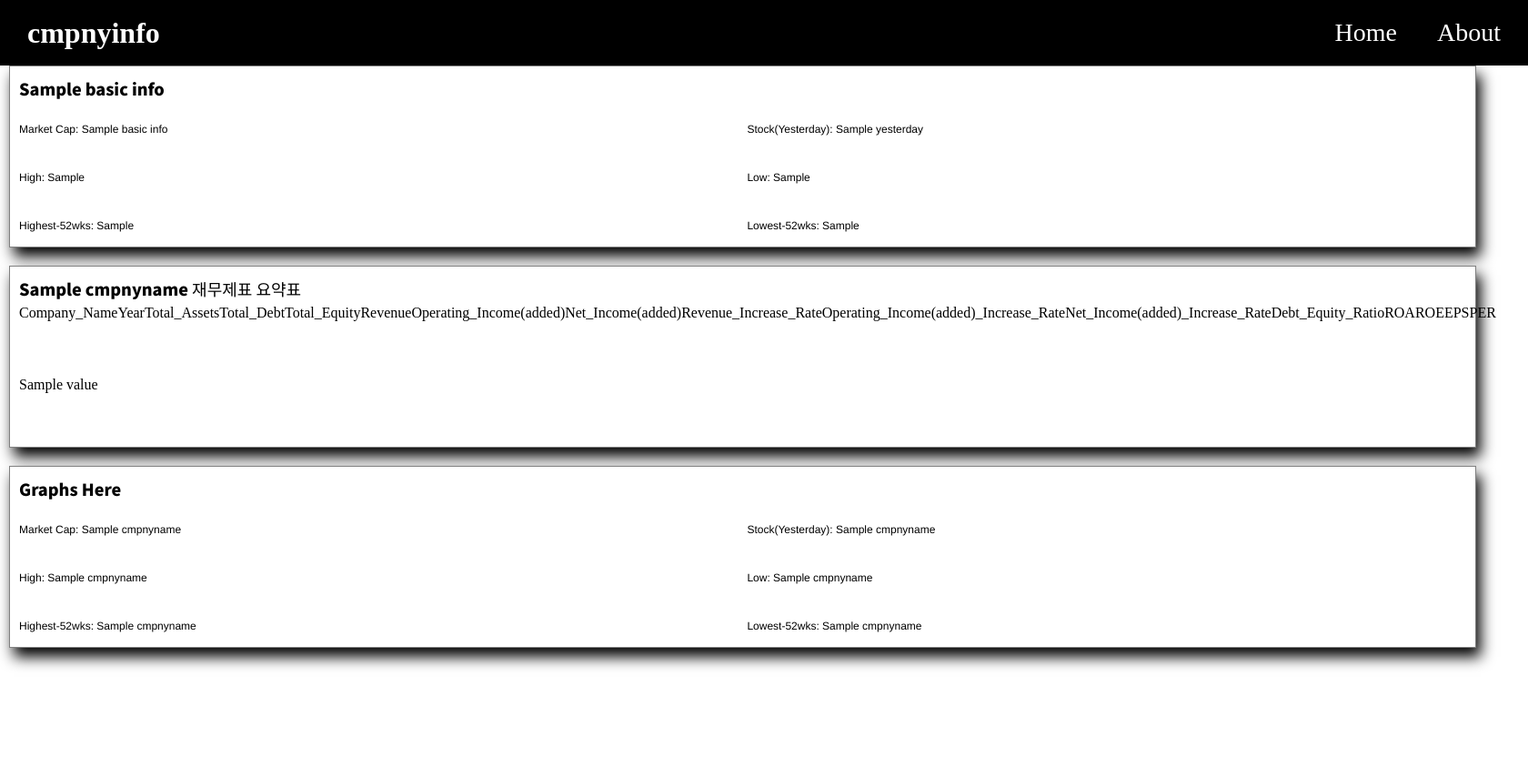
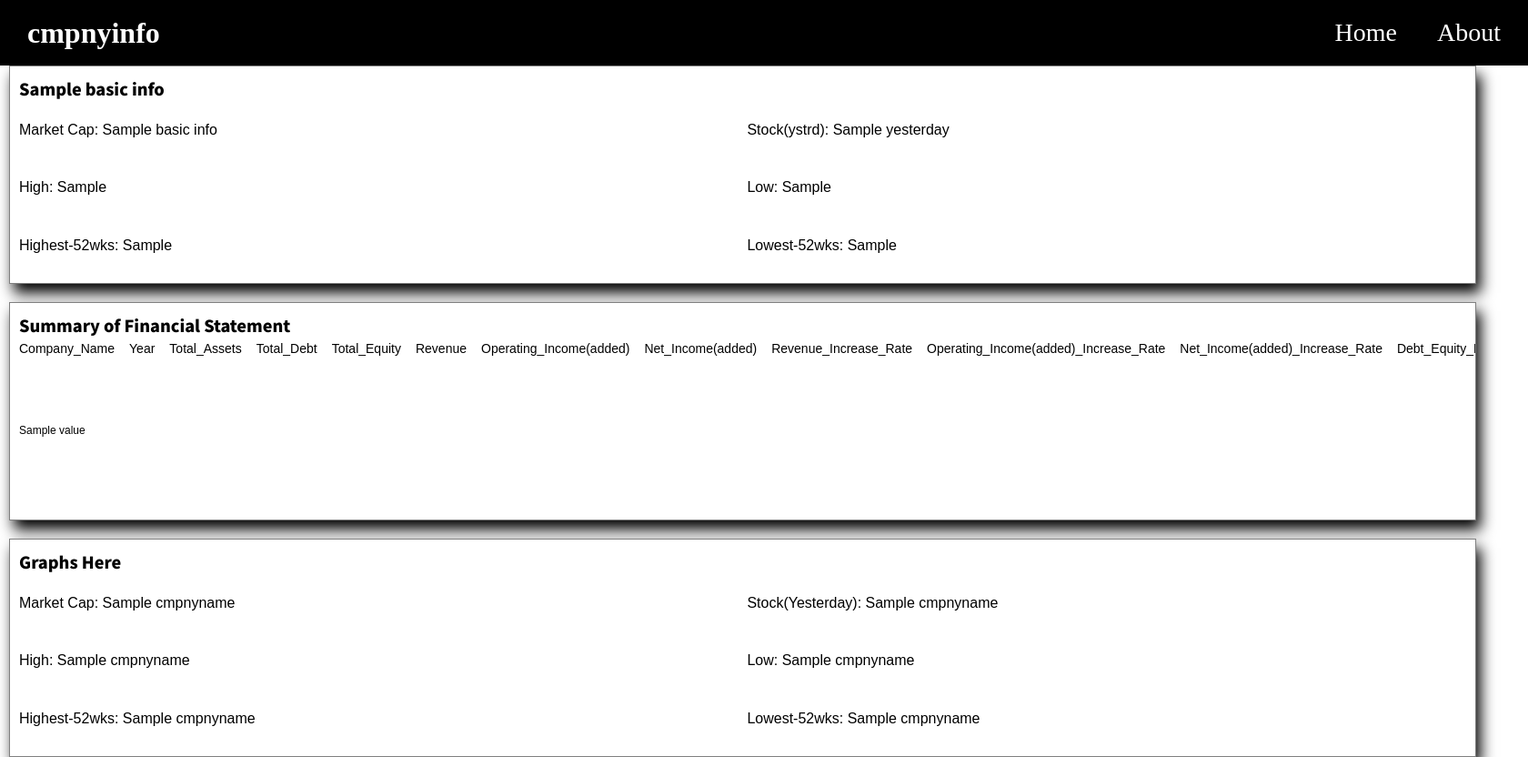
Before and after one commit to kmsrogerkim/DJANGO-cmpnyinfo, a Django app: template UI/templates/cmpny.html in a window 1680 px wide. Shown: the whole page at 91% size. Before the commit the page ends 735 px from the top, so only its background shows below. Run offline with Django 5.2, Linux system fonts and the light colour scheme; the template is opened without the code that fills it: most values are stand-ins (such as "Sample title", 1, 10 or a date in 2020); parts of the project's set-up code (start-up, migrations or seed data) failed here and were passed over; some libraries are stand-ins or nearby versions.

Commit message:
DONE feature: display table

```diff
--- a/UI/templates/cmpny.html
+++ b/UI/templates/cmpny.html
@@ -18,7 +18,7 @@
                 <h1 class="title">{{basic_info.cmpnyname}}</h1>
                 <div class="info-box">
                     <a class="info-item">Market Cap: {{basic_info.cmpnyname}}</a>
-                    <a class="info-item">Stock(Yesterday): {{basic_info.Yesterday}}</a>
+                    <a class="info-item">Stock(ystrd): {{basic_info.Yesterday}}</a>
                     <a class="info-item">High: {{basic_info.Y_high}}</a>
                     <a class="info-item">Low: {{basic_info.Y_low}}</a>
                     <a class="info-item">Highest-52wks: {{basic_info.F_high}}</a>
@@ -26,8 +26,8 @@
                 </div>
             </div>
             <div class="intro-box">
-                <h1 class="title">{{cmpnyname}} 재무제표 요약표</h1>
-                <div class="info-box">
+                <h1 class="title">Summary of Financial Statement</h1>
+                <div class="table-box">
                     <table>
                         <tr>
                             <th>Company_Name</th>
--- a/UI/views.py
+++ b/UI/views.py
@@ -21,9 +21,7 @@ def cmpny(request, cmpnyname):
     if finstate_sum.status_code != 200:
         return redirect("not_found")
     finstate_sum = finstate_sum.json() #dict
-    print(finstate_sum)
     keys = list(finstate_sum[0].keys())
-    print(keys)
 
     return render(request, "cmpny.html", {"basic_info":basic_info, "finstate_sum":finstate_sum, "keys":keys})
 
--- a/static/UI/css/cmpny_style.css
+++ b/static/UI/css/cmpny_style.css
@@ -9,7 +9,7 @@
     position: relative;
     top: 52px;
     width: 96%;
-    height: 25%;
+    height: 30%;
     margin: 10px;
     margin-top: 20px;
     border: 1px solid grey;
@@ -28,7 +28,7 @@
   /*For the first box*/
   .home .info-box {
     position: relative;
-    top: 25px;
+    top: 20px;
     margin-left: 10px;
     height: 80%;
     display: grid;
@@ -36,8 +36,8 @@
   }
 
   .home .info-item {
-    font-family: "Roboto-ThinItalic", Helvetica;
-    font-size: 12px;
+    font-family: sans-serif;
+    font-size: 16px;
     color: black;
     align-self: center;
   }
@@ -54,3 +54,26 @@
     border: 1px solid grey;
     box-shadow: 5px 10px 15px;
   }
+
+  .home .table-box {
+    background-color: white;
+    margin-top: 25px;
+    margin-left: 10px;
+    height: 75%;
+    overflow-x: auto;
+    font-family: sans-serif;
+  }
+
+  table {
+    height: 95%;
+  }
+
+  th {
+    font-size: 14px;
+    padding-right: 1rem;
+    text-align: left;
+  }
+  td {
+    font-size: 12px;
+    padding-right: 1rem;
+  }
```
